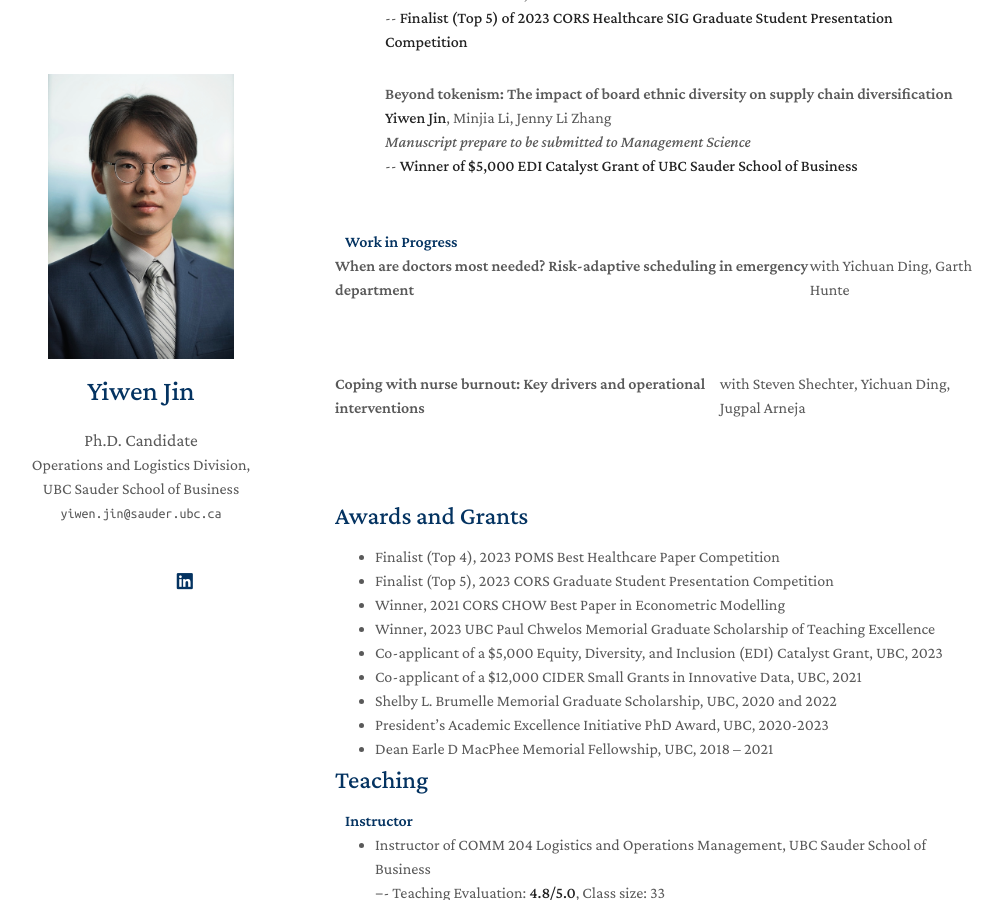
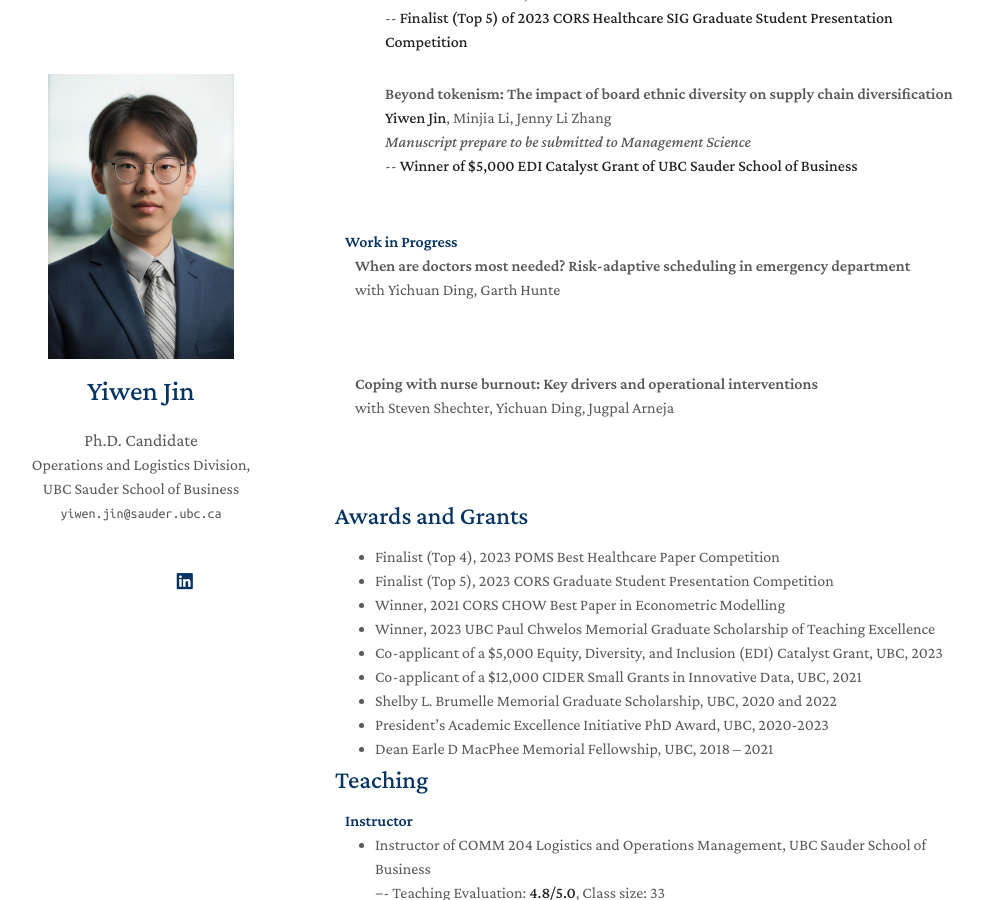
Before and after one commit to zeyang1225/zeyang1225.github.io, a Jekyll site: the page built from index.md, in a window 1280 px wide and 900 px high, scrolled down 1039 px. Shown: the whole window, without its empty margins (135-1138 px from the left). Built offline with Jekyll 4.4.1, drawn with Linux system fonts in a browser that asks for light colours; nearby versions of some CDN libraries; a style sheet for code colours, icons or effects is not loaded; our own code applies the rules of GitHub Pages for plain Markdown files.

Commit message:
Update papers.md

```diff
--- a/_includes/papers.md
+++ b/_includes/papers.md
@@ -77,14 +77,14 @@
 <h4 style="margin:0 10px 0;">Work in Progress</h4>
 
 <li>
-<div class="pub-row">
+<div class="col-sm-9" style="position: relative;padding-right: 15px;padding-left: 20px;">
     <div class="title">When are doctors most needed? Risk-adaptive scheduling in emergency department</div>
     <div class="author">with Yichuan Ding, Garth Hunte</div>
 </div>
 </li>
 
 <li>
-<div class="pub-row">
+<div class="col-sm-9" style="position: relative;padding-right: 15px;padding-left: 20px;">
     <div class="title">Coping with nurse burnout: Key drivers and operational interventions</div>
     <div class="author">with Steven Shechter, Yichuan Ding, Jugpal Arneja</div>
 </div>
```
